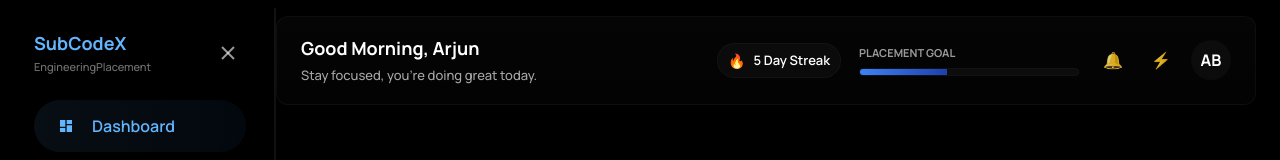
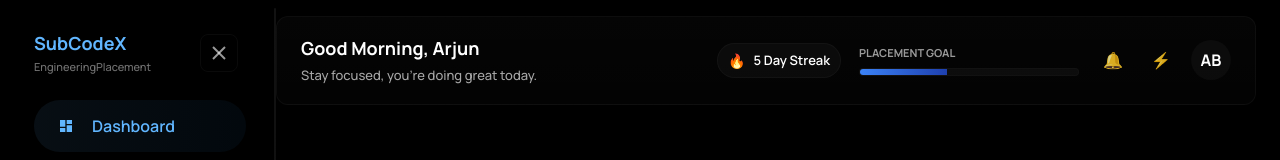
Before and after one commit to kundangosavii/SaptCodex, a React app in the folder Frontend/: page /dashboard in a window 1280 px wide. Shown: the top 160 px of the page. Built offline with nearby package versions, Linux system fonts and the light colour scheme; the HTML template or start-up script is replaced by a standard one.

Commit message:
style: enhance sidebar-top

```diff
--- a/Frontend/src/modules/dashboard/Dashboard.css
+++ b/Frontend/src/modules/dashboard/Dashboard.css
@@ -76,18 +76,34 @@
 	width: var(--sidebar-collapsed, 84px);
 }
 
-.sidebar-top{ display:flex; align-items:center; justify-content:space-between; gap:8px; margin-bottom: 18px; }
+.sidebar-top {
+    display:flex;
+    align-items:center;
+    justify-content:space-between;
+    gap:8px;
+    margin-bottom: 18px;
+    margin-right: 8px;
+
+}
 .brand{ display:flex; align-items:center; gap:12px; }
 .brand-title{ font-weight:800; font-size:18px; color: var(--accent); }
 .brand-sub{ font-size:11px; color: var(--muted-2); margin-top:2px; }
-.brand-icon{ width:40px; height:40px; border-radius:8px; background: rgba(255,255,255,0.04); display:flex; align-items:center; justify-content:center; font-weight:700; }
 
-.sidebar-toggle{ background:transparent; border:none; color:var(--muted); cursor:pointer; padding:6px; border-radius:8px }
+.sidebar-toggle {
+     background: transparent;
+     border:1px solid rgba(255,255,255,0.04);
+     color:var(--muted);
+     cursor:pointer;
+     padding:6px;
+     border-radius:8px
+}
 
-/* ensure the toggle and brand icon render above the Topbar when needed */
-.sidebar-toggle, .brand-icon{ position: relative; z-index: 800; }
-
-.sidebar-nav{ display:flex; flex-direction:column; gap:10px; margin-top:6px; }
+.sidebar-nav{
+    display:flex;
+    flex-direction:column;
+    gap:10px;
+    margin-top:6px;
+}
 .nav-item{ display:flex; align-items:center; gap:12px; padding:12px 14px; color:var(--muted-2); border-radius:999px; text-decoration:none; transition: all 160ms; }
 .nav-item .nav-icon{ width:28px; height:28px; display:inline-flex; align-items:center; justify-content:center; font-size:16px }
 .nav-item:hover{ background: rgba(255,255,255,0.02); color:var(--accent); }
```
